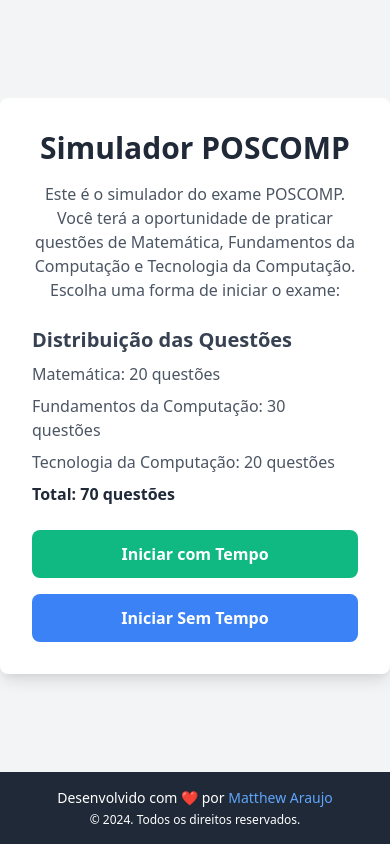
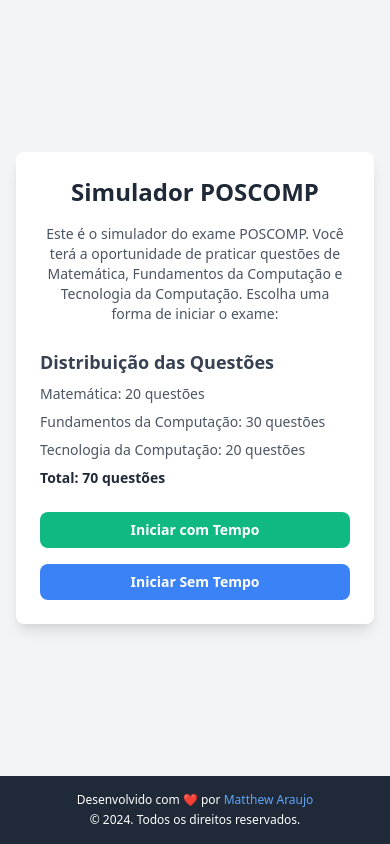
Before and after one commit to MatthewAraujo/poscomp-lab, a website: page prova.html in a window 390 px wide. Drawn offline with nearby package versions, Linux system fonts and the light colour scheme.

Commit message:
feat: mobil

```diff
--- a/prova.html
+++ b/prova.html
@@ -7,18 +7,17 @@
     <link href="https://cdn.jsdelivr.net/npm/tailwindcss@2.2.19/dist/tailwind.min.css" rel="stylesheet">
 </head>
 <body class="bg-gray-100 min-h-screen flex flex-col">
-  <!-- Conteúdo principal -->
-  <div class="flex-grow max-w-5xl flex items-center justify-center mx-auto">
+  <div class="flex-grow w-full max-w-5xl flex items-center justify-center mx-auto p-4 flex-col sm:p-8 sm:flex-row">
     <div id="board"></div>
-    <div id="app" class="max-w-4xl w-full bg-white p-8 rounded-lg shadow-lg">
-      <h1 class="text-3xl font-bold text-gray-800 mb-4 text-center">Simulador POSCOMP</h1>
-      <p class="text-gray-600 mb-6 text-center">
+    <div id="app" class="w-full bg-white p-6 sm:p-8 rounded-lg shadow-lg">
+      <h1 class="text-2xl sm:text-3xl font-bold text-gray-800 mb-4 text-center">Simulador POSCOMP</h1>
+      <p class="text-gray-600 mb-6 text-center text-sm sm:text-base">
         Este é o simulador do exame POSCOMP. Você terá a oportunidade de praticar questões de Matemática, Fundamentos da Computação e Tecnologia da Computação. Escolha uma forma de iniciar o exame:
       </p>
 
       <div class="mb-6">
-        <h2 class="text-xl font-semibold text-gray-700 mb-2">Distribuição das Questões</h2>
-        <ul class="text-gray-600 space-y-2">
+        <h2 class="text-lg sm:text-xl font-semibold text-gray-700 mb-2">Distribuição das Questões</h2>
+        <ul class="text-gray-600 space-y-2 text-sm sm:text-base">
           <li>Matemática: 20 questões</li>
           <li>Fundamentos da Computação: 30 questões</li>
           <li>Tecnologia da Computação: 20 questões</li>
@@ -27,10 +26,10 @@
       </div>
 
       <div class="flex flex-col space-y-4">
-        <button onclick="startExam(true)" class="w-full bg-green-500 text-white font-semibold py-3 rounded-lg hover:bg-green-600 transition duration-300">
+        <button onclick="startExam(true)" class="w-full bg-green-500 text-white font-semibold py-2 sm:py-3 rounded-lg hover:bg-green-600 transition duration-300 text-sm sm:text-base">
           Iniciar com Tempo
         </button>
-        <button onclick="startExam()" class="w-full bg-blue-500 text-white font-semibold py-3 rounded-lg hover:bg-blue-600 transition duration-300">
+        <button onclick="startExam()" class="w-full bg-blue-500 text-white font-semibold py-2 sm:py-3 rounded-lg hover:bg-blue-600 transition duration-300 text-sm sm:text-base">
           Iniciar Sem Tempo
         </button>
       </div>
@@ -39,7 +38,7 @@
 
   <!-- Footer -->
   <footer class="bg-gray-800 text-white text-center py-4">
-    <p class="text-sm">
+    <p class="text-xs sm:text-sm">
       Desenvolvido com ❤️ por
       <a href="https://github.com/MatthewAraujo" target="_blank" rel="noopener noreferrer" class="text-blue-400 hover:underline">
         Matthew Araujo
@@ -51,5 +50,4 @@
   <script src="prova.js"></script>
   <script src="index.js"></script>
 </body>
-
 </html>
--- a/prova.js
+++ b/prova.js
@@ -340,7 +340,6 @@ class QuestionRenderer extends ExamManager {
       <p class="text-lg font-semibold text-gray-800 mb-3">${this.question.id}. ${contentWithLineBreaks}</p>
     `;
 
-    // Verificar se há uma imagem e, se houver, adicionar ao contêiner antes das alternativas
     if (this.question.image) {
       const imageElement = document.createElement("img");
       imageElement.src = this.question.image;
@@ -349,13 +348,11 @@ class QuestionRenderer extends ExamManager {
       questionContainer.appendChild(imageElement);
     }
 
-    // Adicionar as alternativas após a imagem
     const alternativesContainer = document.createElement("ul");
     alternativesContainer.className = "space-y-2";
     alternativesContainer.innerHTML = this.renderAlternatives();
     questionContainer.appendChild(alternativesContainer);
 
-    // Verificar se a prova ainda não foi finalizada para renderizar o botão de salvar
     if (!this.examFinish) {
       const buttonContainer = document.createElement("div");
       buttonContainer.className = "flex justify-between mt-4";
@@ -369,7 +366,6 @@ class QuestionRenderer extends ExamManager {
       questionContainer.appendChild(buttonContainer);
     }
 
-    // Adicionar o contêiner de perguntas ao contêiner pai
     parentDiv.appendChild(questionContainer);
   }
 
```
